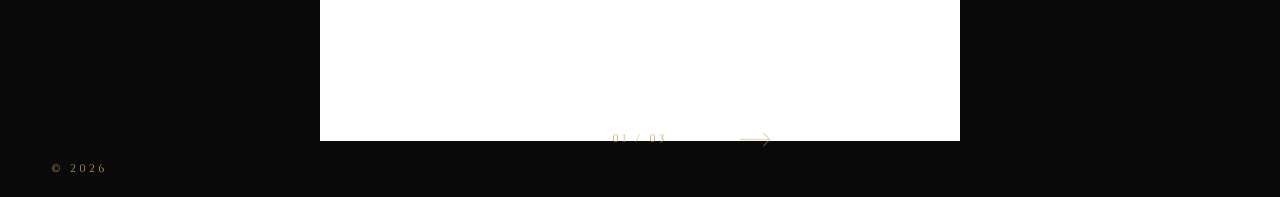
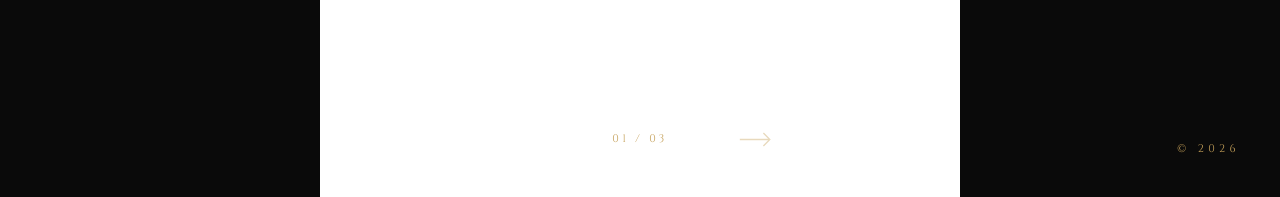
Before and after one commit to jvila-lighting/Presentation-, a plain HTML site: page index.html in a window 1280 px wide. Shown: the part 603-800 px from the top of the page. Drawn offline with nearby package versions, Linux system fonts and the light colour scheme.

Commit message:
Update index.html
Signed-off-by: jvila-lighting <dev.kruci@gmail.com>

```diff
--- a/index.html
+++ b/index.html
@@ -44,27 +44,20 @@
             z-index: 1000;
             pointer-events: none;
         }
-    .fixed-footer-global {
+.footer-brand {
   position: fixed;
-  bottom: 0;
-  left: 0;
-  width: 100%;
-  background-color: var(--deep-black);
-  color: var(--gold);
-  font-size: 11px;
-  text-transform: uppercase;
-  letter-spacing: 0.3em;
-  padding: 20px clamp(20px, 4vw, 60px);
-  display: flex;
-  justify-content: space-between;
+  bottom: clamp(20px, 4vw, 40px);
+  right: clamp(20px, 4vw, 40px);
   z-index: 1000;
   pointer-events: none;
 }
 
-.footer-content {
-  width: 100%;
-  display: flex;
-  justify-content: space-between;
+.footer-brand-content {
+  font-size: 11px;
+  color: var(--gold);
+  font-family: 'Cinzel', serif;
+  text-transform: uppercase;
+  letter-spacing: 0.4em;
 }
         .slides-horizontal-wrapper {
             display: flex;
@@ -350,8 +343,10 @@
         </section>
 
     </div>
-<footer class="fixed-footer-global">
-    © 2026
+<footer class="footer-brand">
+  <div class="footer-brand-content">
+    <span>© 2026</span>
+  </div>
 </footer>
     <script>
         const wrapper = document.getElementById('wrapper');
```
